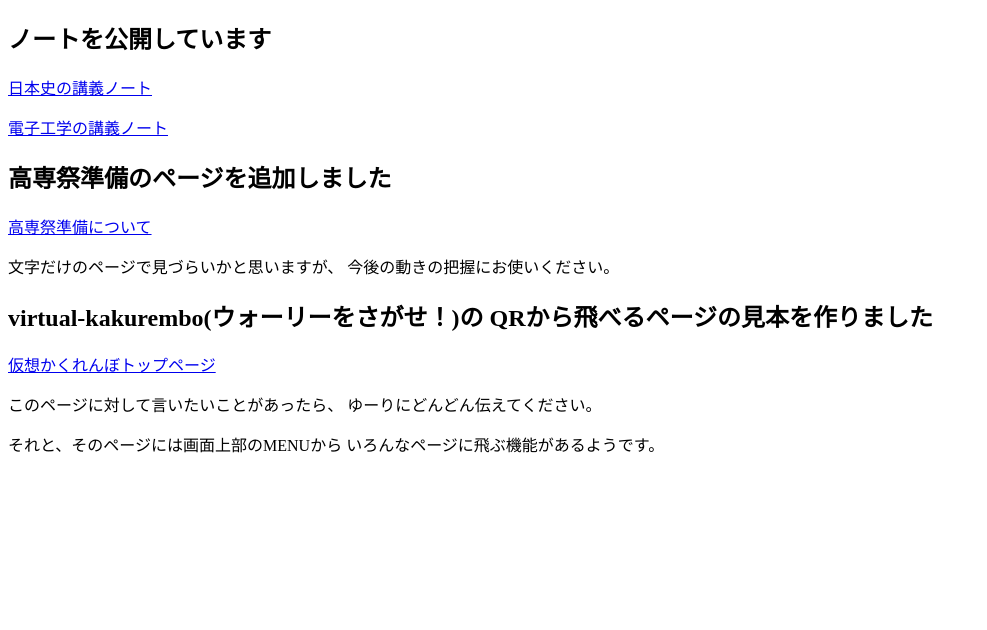
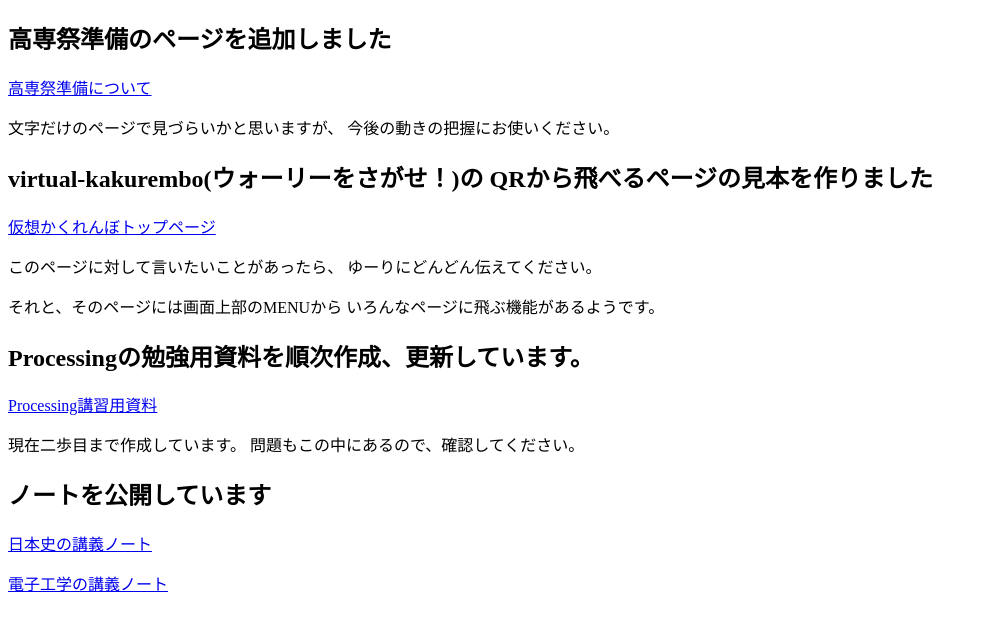
Before and after one commit to Iruyan-Zak/yurikazuna929.github.io, a plain HTML site: page index.html in a window 1280 px wide. Shown: the whole page, without its empty margins (0-987 px from the left). Drawn offline with Linux system fonts and the light colour scheme.

Commit message:
Processing講習資料を追加しました。

```diff
--- a/index.html
+++ b/index.html
@@ -5,12 +5,6 @@
 <title>ゆーりの勉強机</title>
 </head>
 <body>
-<h2>ノートを公開しています</h2>
-<p><a href="./notebook/jap_hist/jap_hist.pdf">
-日本史の講義ノート</a></p>
-<p><a href="./notebook/electronics/electronics.pdf">
-電子工学の講義ノート</a></p>
-
 
 <h2>高専祭準備のページを追加しました</h2>
 <p><a href="./kosen-fes/kosen-fes.html">
@@ -26,5 +20,19 @@ QRから飛べるページの見本を作りました</h2>
 ゆーりにどんどん伝えてください。</p>
 <p>それと、そのページには画面上部のMENUから
 いろんなページに飛ぶ機能があるようです。</p>
+
+<h2>Processingの勉強用資料を順次作成、更新しています。</h2>
+<p><a href="./processing_lecture/lecture.pdf">
+Processing講習用資料</a></p>
+現在二歩目まで作成しています。
+問題もこの中にあるので、確認してください。
+
+<h2>ノートを公開しています</h2>
+<p><a href="./notebook/jap_hist/jap_hist.pdf">
+日本史の講義ノート</a></p>
+<p><a href="./notebook/electronics/electronics.pdf">
+電子工学の講義ノート</a></p>
+
 </body>
+
 </html>
```
Also changed, not shown: processing_lecture/fig/fig1-1.png (added), processing_lecture/fig/fig1-2.png (added), processing_lecture/fig/fig1-3.png (added), processing_lecture/fig/fig1-4.png (added), processing_lecture/fig/fig2-1.png (added), processing_lecture/fig/fig2-2.png (added), 2 other files.
